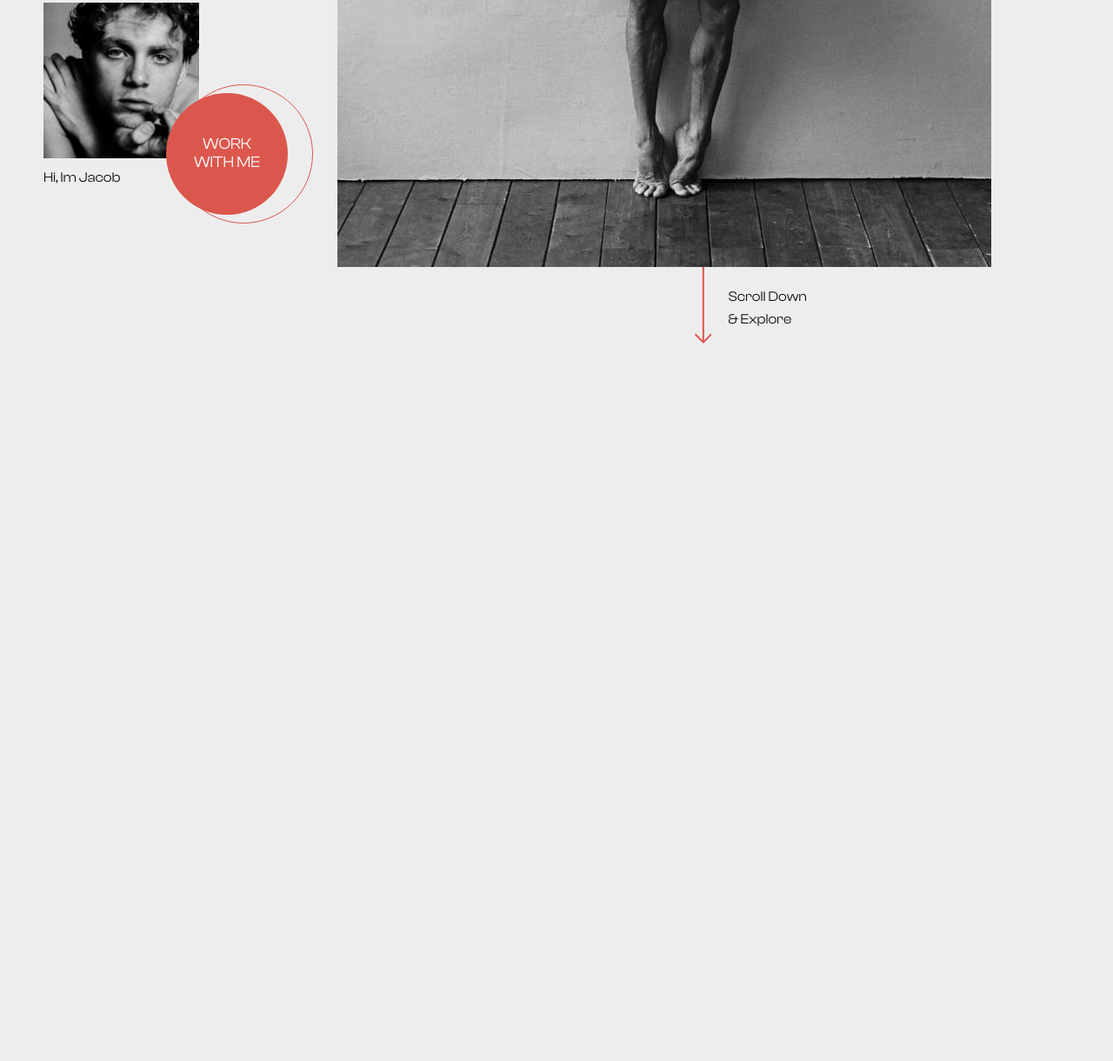
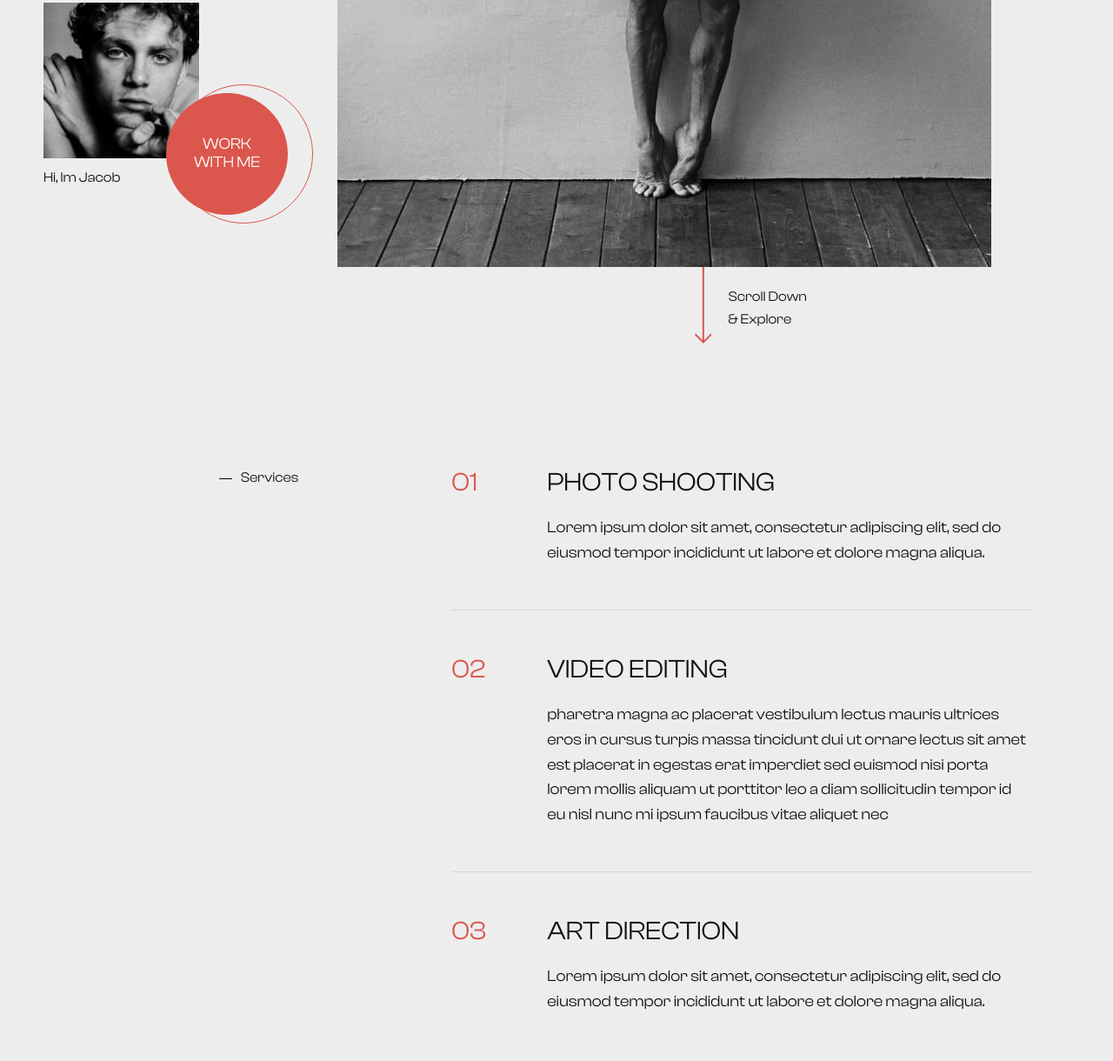
Before and after one commit to IamIrynaPopova/photographer, a React app: page / in a window 1280 px wide. Shown: the part 737-1957 px from the top of the page at 87% size. Before the commit the page ends 1134 px from the top, so only its background shows below. Built offline with nearby package versions, Linux system fonts and the light colour scheme.

Commit message:
added section Services

```diff
--- a/src/components/App.js
+++ b/src/components/App.js
@@ -2,6 +2,7 @@ import React from "react";
 import Header from "./Header";
 import Main from "./Main";
 import Hero from "./Hero";
+import Services from "./Services";
 
 const App = () => {
   return (
@@ -9,6 +10,7 @@ const App = () => {
       <Header />
       <Main>
         <Hero />
+        <Services/>
       </Main>
     </>
   );
--- /dev/null
+++ b/src/components/Services.js
@@ -0,0 +1,46 @@
+import React from "react";
+
+const Services = () => {
+  return (
+    <section className="services container">
+      <div className="services__arrow-wrapper">
+        <div className="services__arrow"></div>
+        <p className="services__text">Services</p>
+      </div>
+      <ol className="services__list">
+        <li className="services__item">
+          <div className="services__item-wrapper">
+            <h3 className="services__subtitle">Photo Shooting</h3>
+            <p className="services__description">
+              Lorem ipsum dolor sit amet, consectetur adipiscing elit, sed do
+              eiusmod tempor incididunt ut labore et dolore magna aliqua.{" "}
+            </p>
+          </div>
+        </li>
+        <li className="services__item">
+          <div className="services__item-wrapper">
+            <h3 className="services__subtitle">Video Editing</h3>
+            <p className="services__description">
+              pharetra magna ac placerat vestibulum lectus mauris ultrices eros
+              in cursus turpis massa tincidunt dui ut ornare lectus sit amet est
+              placerat in egestas erat imperdiet sed euismod nisi porta lorem
+              mollis aliquam ut porttitor leo a diam sollicitudin tempor id eu
+              nisl nunc mi ipsum faucibus vitae aliquet nec
+            </p>
+          </div>
+        </li>
+        <li className="services__item">
+          <div className="services__item-wrapper">
+            <h3 className="services__subtitle">Art Direction</h3>
+            <p className="services__description">
+              Lorem ipsum dolor sit amet, consectetur adipiscing elit, sed do
+              eiusmod tempor incididunt ut labore et dolore magna aliqua.
+            </p>
+          </div>
+        </li>
+      </ol>
+    </section>
+  );
+};
+
+export default Services;
--- /dev/null
+++ b/src/styles/components/services.scss
@@ -0,0 +1,65 @@
+.services {
+  padding: 140px 93px 243px 252px;
+  display: flex;
+  align-items: flex-start;
+}
+
+.services__arrow-wrapper {
+  display: flex;
+  align-items: center;
+  margin-right: 176px;
+}
+
+.services__arrow {
+  width: 15px;
+  height: 1px;
+  background-color: var(--background-secondary);
+  margin-right: 10px;
+}
+.services__text {
+  font-size: 16px;
+  line-height: 1.6;
+}
+
+.services__list {
+  counter-reset: item;
+}
+
+.services__item {
+  display: block;
+  position: relative;
+}
+.services__item-wrapper {
+  padding-left: 110px;
+}
+.services__item::before {
+  content: "0" counter(item);
+  counter-increment: item;
+  position: absolute;
+  left: 0;
+  top: 0;
+
+  font-size: 30px;
+  line-height: 1.2;
+  text-transform: uppercase;
+  color: var(--background-primary);
+}
+
+.services__item:not(:last-child) {
+  border-bottom: 1px solid var(--border-default);
+  margin-bottom: 50px;
+}
+.services__subtitle {
+  font-weight: 400;
+  font-size: 30px;
+  line-height: 1.2;
+  text-transform: uppercase;
+  margin-bottom: 20px;
+}
+
+.services__description {
+  font-size: 18px;
+  line-height: 1.6;
+  color: var(--text-default);
+  margin-bottom: 50px;
+}
--- a/src/styles/main.scss
+++ b/src/styles/main.scss
@@ -6,3 +6,4 @@
 @import "./components/header";
 @import "./components/hero";
 @import "./components/button";
+@import "./components/services";
```
